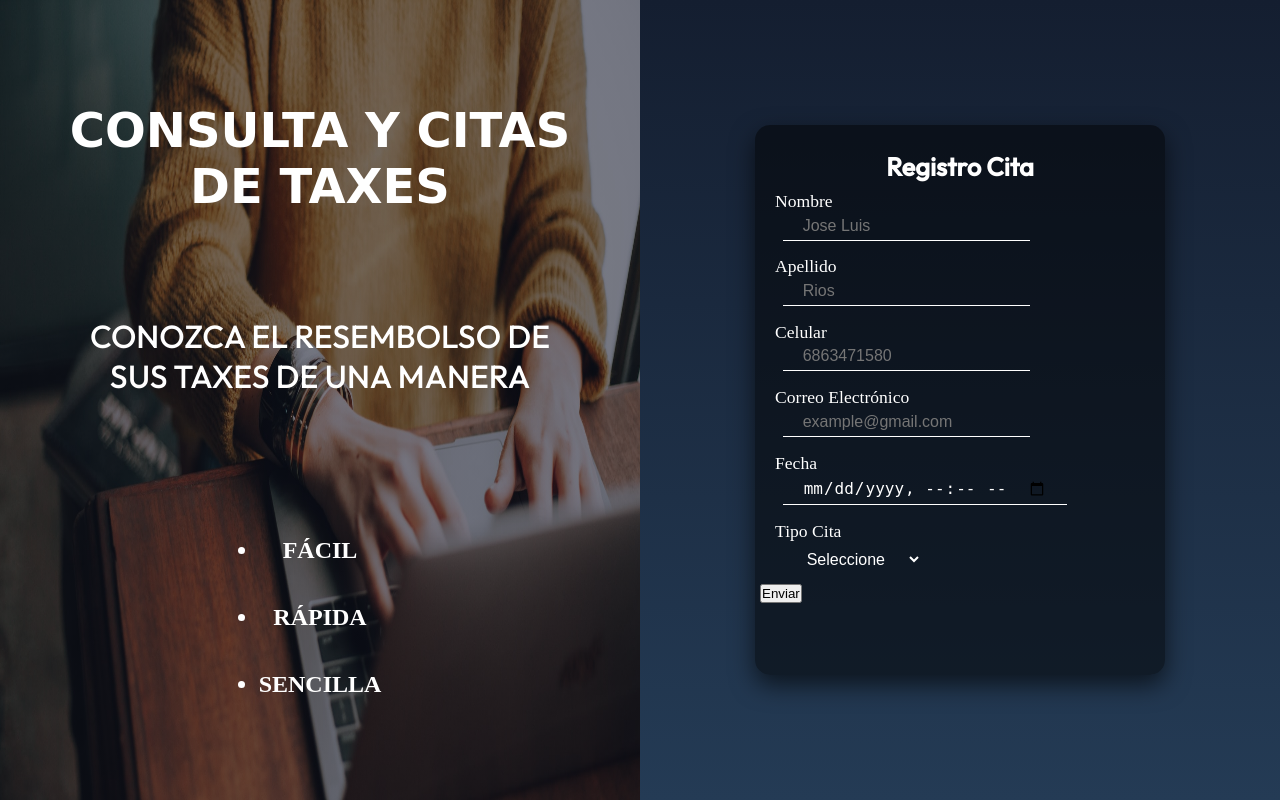
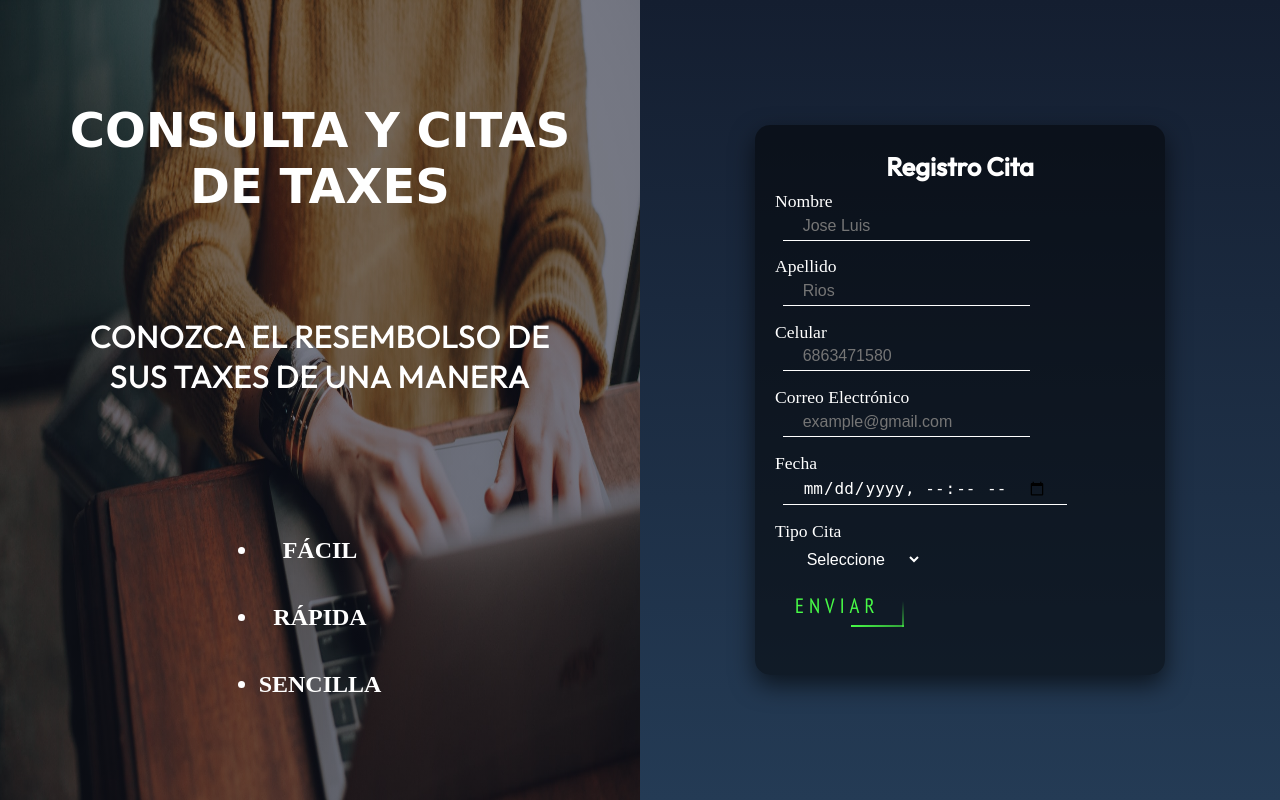
Before and after one commit to jose031199/joseTaxes_RegistrationFrontEnd, a PHP site: page / in a window 1280 px wide. Run offline with PHP 8.4, Linux system fonts and the light colour scheme; some libraries are stand-ins or nearby versions; some web fonts are replaced.

Commit message:
Changing a to button in form

```diff
--- a/style/style.css
+++ b/style/style.css
@@ -113,7 +113,7 @@
     margin-left:15px;
 }
 
-.form__register a{
+.form__register button{
     text-decoration: none;
     text-transform: uppercase;
     font-family: 'PT Sans Narrow', sans-serif;
@@ -121,6 +121,8 @@
     display:inline-block;
     padding: 8px 25px;
     color:#48fb47;
+    background: transparent;
+    border: none;
     font-size: 1.3rem;
     letter-spacing:5px;
     margin-left: 10px;
@@ -128,7 +130,7 @@
     overflow: hidden;
 }
 
-.form__register a:hover{
+.form__register button:hover{
     background:#48fb47;
     color: #fff;
     border-radius: 5px;
@@ -138,11 +140,11 @@
                 0px 0px 100px #48fb47;
 }
 
-.form__register a span{
+.form__register button span{
     position: absolute;
     display: block;
 }
-.form__register a span:nth-child(1){
+.form__register button span:nth-child(1){
     top: 0;
     left:-100%;
     width: 100%;
@@ -151,7 +153,7 @@
     animation: line1 1s linear infinite;
 }
 
-.form__register a span:nth-child(2){
+.form__register button span:nth-child(2){
     top: -100%;
     right: 0;
     width:2px;
@@ -161,7 +163,7 @@
     animation-delay: .25s;
 }
 
-.form__register a span:nth-child(3){
+.form__register button span:nth-child(3){
     bottom: 0;
     right: -100%;
     width:100%;
@@ -171,7 +173,7 @@
     animation-delay: .5s;
 }
 
-.form__register a span:nth-child(4){
+.form__register button span:nth-child(4){
     bottom: -100%;
     left: 0;
     width:2px;
@@ -237,7 +239,7 @@
         font-size: 0.8rem;
     }
 
-    .form__register a{
+    .form__register button{
         margin-top:20px;
         font-size: 1.2rem;
     }
@@ -275,7 +277,7 @@
         font-size:1.1rem;
     }
 
-    .form__register a{
+    .form__register button{
         margin-top:5px;
         font-size: 0.9rem;
     }
```
